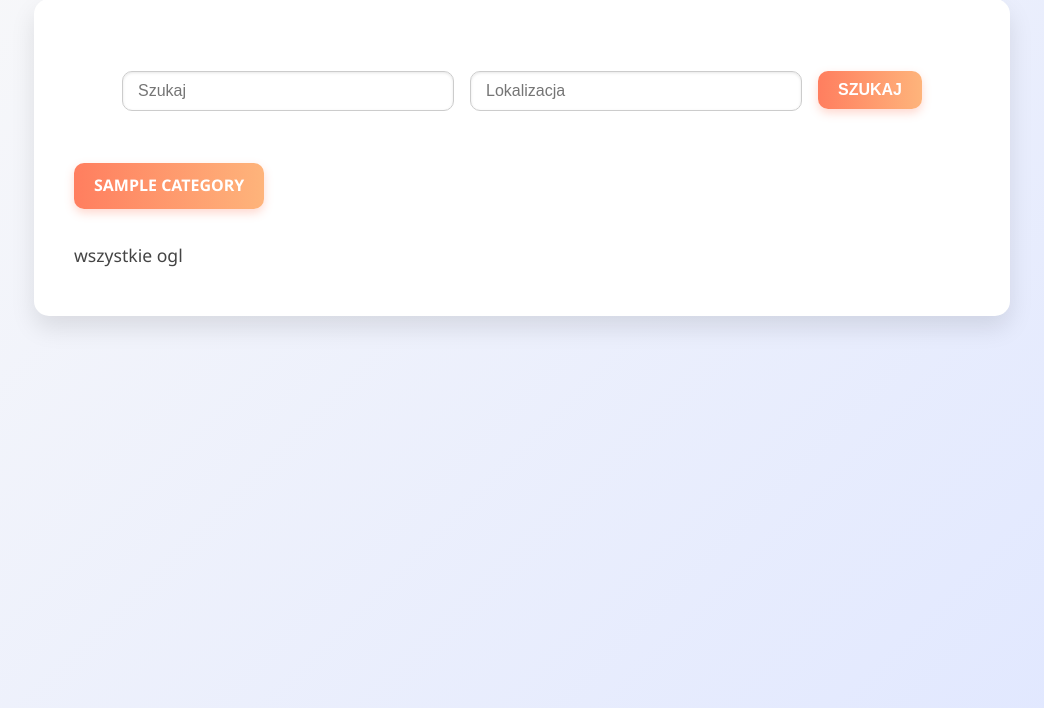
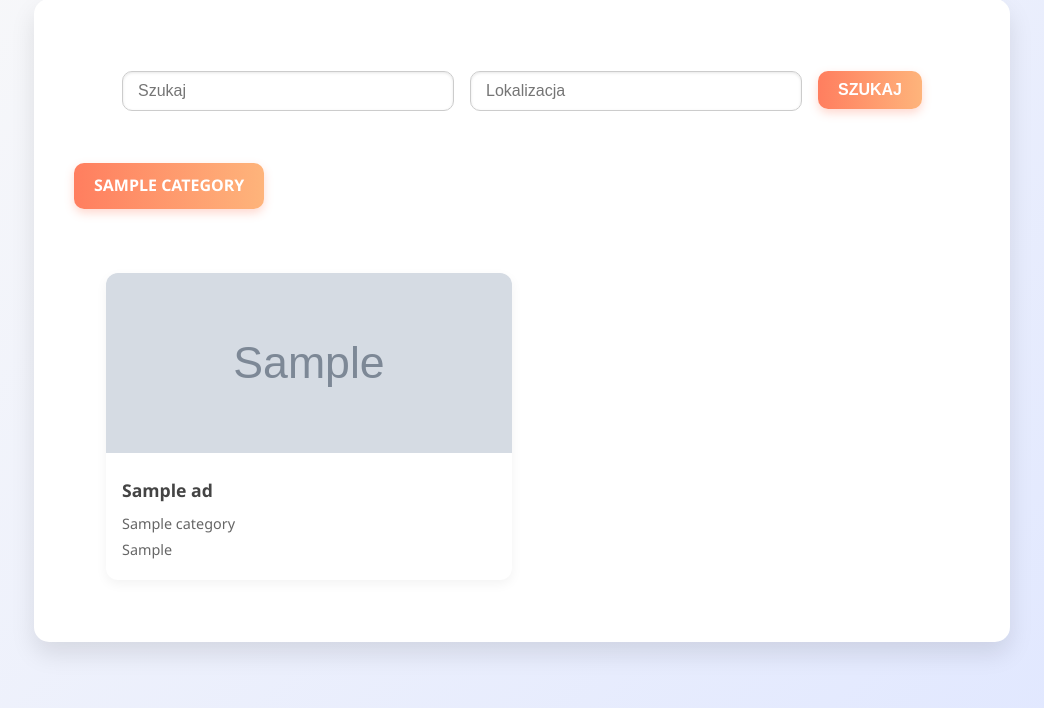
Before and after one commit to SypekKonrad/ogloszenia-lokalne, a PHP site: page / in a window 1280 px wide. Shown: the part 92-800 px from the top of the page, without its empty margins (118-1162 px from the left). Run offline with PHP 8.4, Linux system fonts and the light colour scheme; tables that the repository leaves empty or names only in its code hold one stand-in row (values such as "Sample post"); grey boxes marked "Sample" are stand-in pictures.

Commit message:
all ads displayed at index

```diff
--- a/index.php
+++ b/index.php
@@ -6,6 +6,44 @@ $result = $conn->query("SELECT id, name FROM categories ORDER BY name ASC");
 if ($result) {
     $categories = $result->fetch_all(MYSQLI_ASSOC);
 }
+
+$ads = [];
+$search_query = $_GET['q'] ?? '';
+$search_location = $_GET['location'] ?? '';
+
+$sql = "SELECT ads.*, categories.name AS category_name
+        FROM ads
+        JOIN categories ON ads.category_id = categories.id
+        WHERE 1";
+
+$params = [];
+$types = '';
+
+if ($search_query !== '') {
+    $sql .= " AND (ads.title LIKE ? OR ads.description LIKE ?)";
+    $params[] = "%$search_query%";
+    $params[] = "%$search_query%";
+    $types .= 'ss';
+}
+
+if ($search_location !== '') {
+    $sql .= " AND ads.location LIKE ?";
+    $params[] = "%$search_location%";
+    $types .= 's';
+}
+
+$sql .= " ORDER BY ads.id DESC LIMIT 12";
+$stmt = $conn->prepare($sql);
+
+if (!empty($params)) {
+    $stmt->bind_param($types, ...$params);
+}
+
+$stmt->execute();
+$result = $stmt->get_result();
+$ads = $result->fetch_all(MYSQLI_ASSOC);
+$stmt->close();
+
 ?>
 
 <!DOCTYPE html>
@@ -50,9 +88,24 @@ if ($result) {
         <?php endforeach; ?>
         </section>
 
-        <div>
-            <p>wszystkie ogl</p>
-        </div>
+        <section class="ads-grid">
+            <?php foreach ($ads as $ad): ?>
+                <a href="ad_view.php?id=<?= $ad['id'] ?>&return=index.php" class="ad-tile">
+                    <div class="ad-thumbnail">
+                        <?php if (!empty($ad['image'])): ?>
+                            <img src="<?= htmlspecialchars($ad['image']) ?>" alt="<?= htmlspecialchars($ad['title']) ?>">
+                        <?php else: ?>
+                            <div class="no-image">Brak zdjęcia</div>
+                        <?php endif; ?>
+                    </div>
+                    <div class="ad-info">
+                        <h3><?= htmlspecialchars($ad['title']) ?></h3>
+                        <p><?= htmlspecialchars($ad['category_name']) ?></p>
+                        <p><?= htmlspecialchars($ad['location']) ?></p>
+                    </div>
+                </a>
+            <?php endforeach; ?>
+        </section>
 
     </main>
 </body>
--- a/style.css
+++ b/style.css
@@ -552,3 +552,60 @@ a.btn-primary:hover {
 .category-button:hover {
   background: linear-gradient(90deg, #ff956f, #fec57f);
 }
+
+
+.ads-grid {
+  display: grid;
+  grid-template-columns: repeat(auto-fill, minmax(280px, 1fr));
+  gap: 20px;
+  padding: 2rem;
+}
+
+.ad-tile {
+  display: flex;
+  flex-direction: column;
+  background: white;
+  border-radius: 12px;
+  box-shadow: 0 4px 12px rgba(0, 0, 0, 0.05);
+  text-decoration: none;
+  color: inherit;
+  overflow: hidden;
+  transition: transform 0.2s ease;
+}
+
+.ad-tile:hover {
+  transform: scale(1.02);
+}
+
+.ad-thumbnail img {
+  width: 100%;
+  height: 180px;
+  object-fit: cover;
+}
+
+.no-image {
+  width: 100%;
+  height: 180px;
+  background: #f0f0f0;
+  color: #999;
+  display: flex;
+  align-items: center;
+  justify-content: center;
+  font-size: 0.9rem;
+}
+
+.ad-info {
+  padding: 1rem;
+}
+
+.ad-info h3 {
+  margin: 0 0 0.5rem;
+  font-size: 1.1rem;
+  font-weight: bold;
+}
+
+.ad-info p {
+  margin: 0.2rem 0;
+  font-size: 0.9rem;
+  color: #666;
+}
```
Also changed, not shown: 1 other file.
